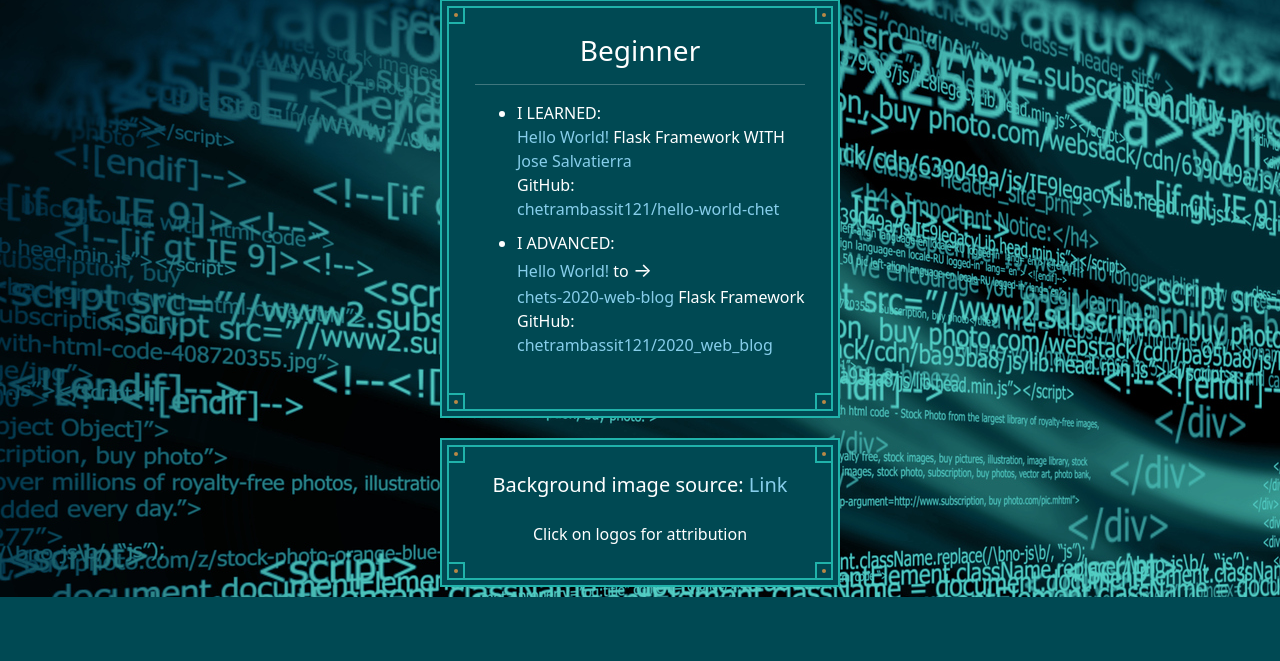
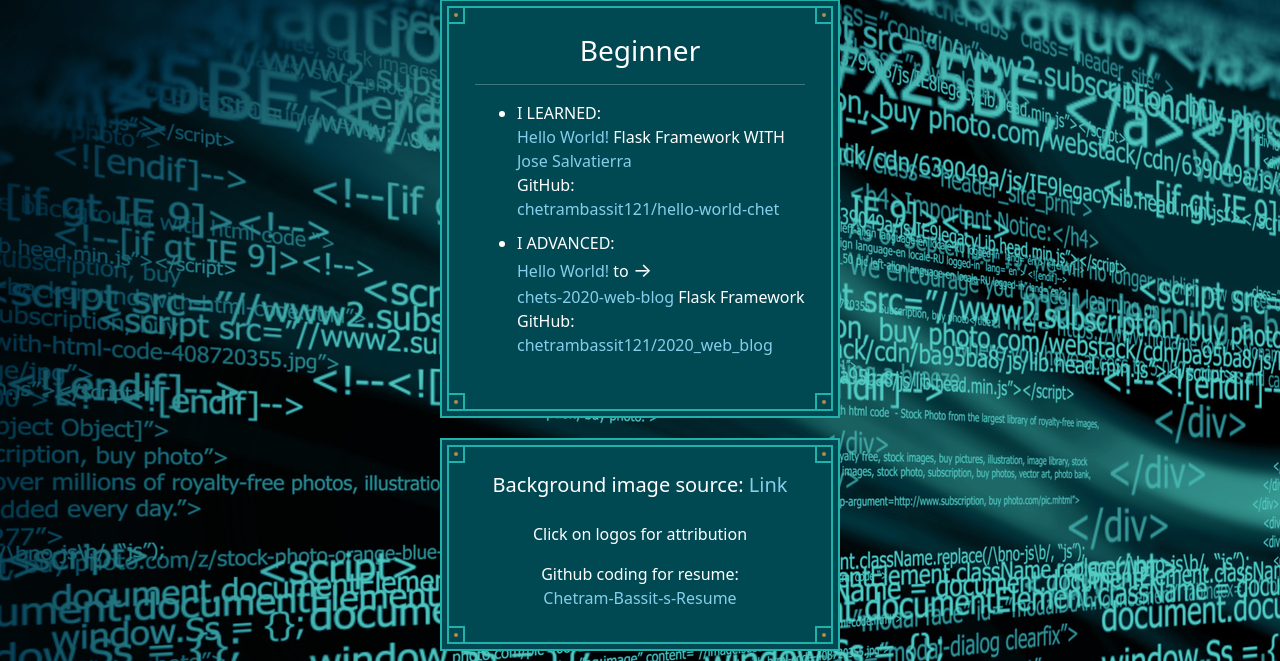
Before and after one commit to chetrambassit121/Chetram-Bassit-s-Resume, a Django app: page / in a window 1280 px wide. Shown: the part 5475-6136 px from the top of the page. Before the commit the page ends 6072 px from the top, so only its background shows below. Run offline with Django 3.2, Linux system fonts and the light colour scheme.

```diff
--- a/resume/templates/home.html
+++ b/resume/templates/home.html
@@ -286,6 +286,7 @@
     <div class="flexbox-item flexbox-item-0 fancy-border">
         <h5 style="background-color: #004953; color: white; margin-bottom: 25px;">Background image source:<a target="_blank" href="https://cf.ltkcdn.net/web-design/images/orig/204538-2261x1326-HTML.jpg"> Link</a></h5>
         <p class="text-center">Click on logos for attribution</p>
+        <p>Github coding for resume: <br><a target="_blank" href="https://www.github.com/chetrambassit121/Chetram-Bassit-s-Resume">Chetram-Bassit-s-Resume</a></p>
     </div>
 </div>
 
```
